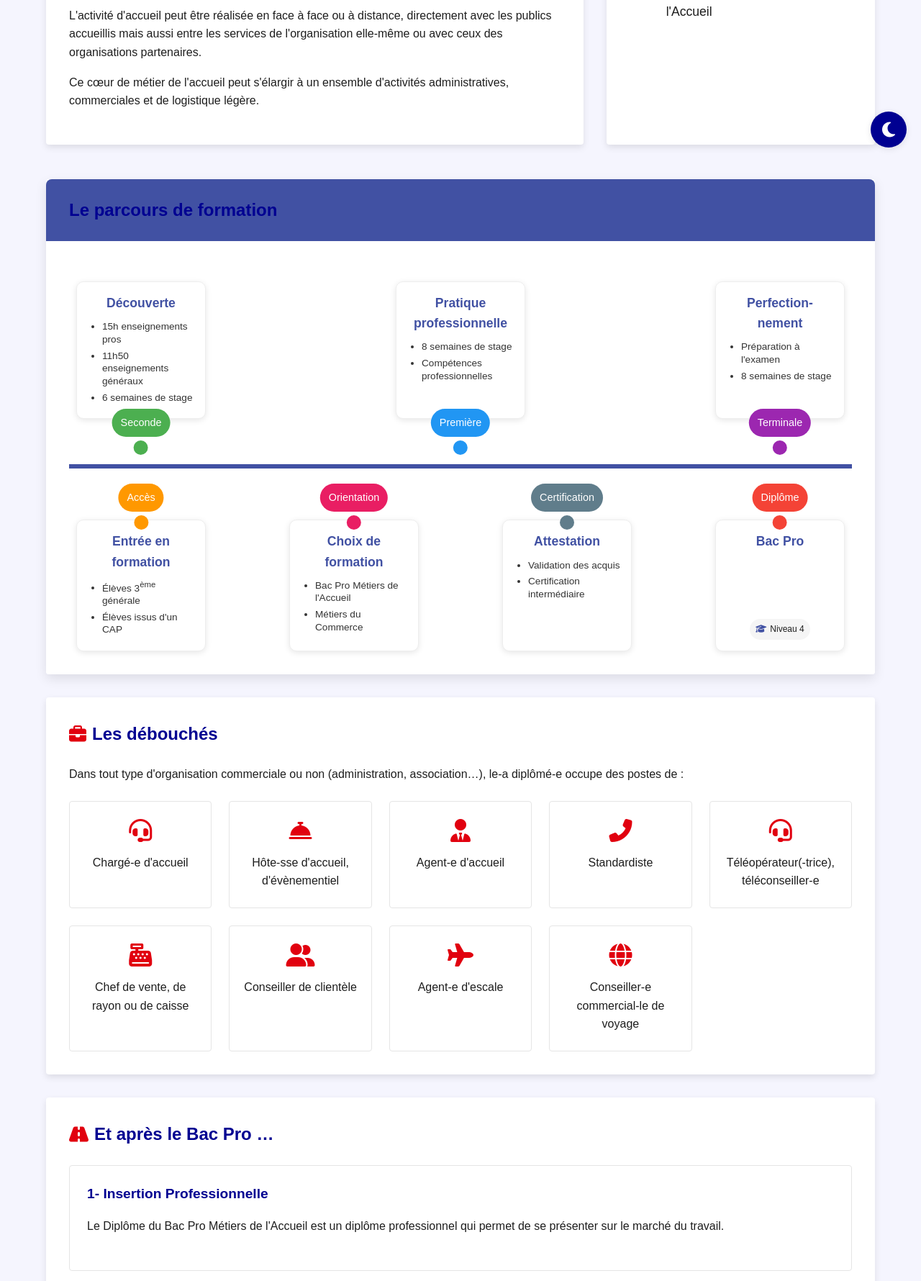
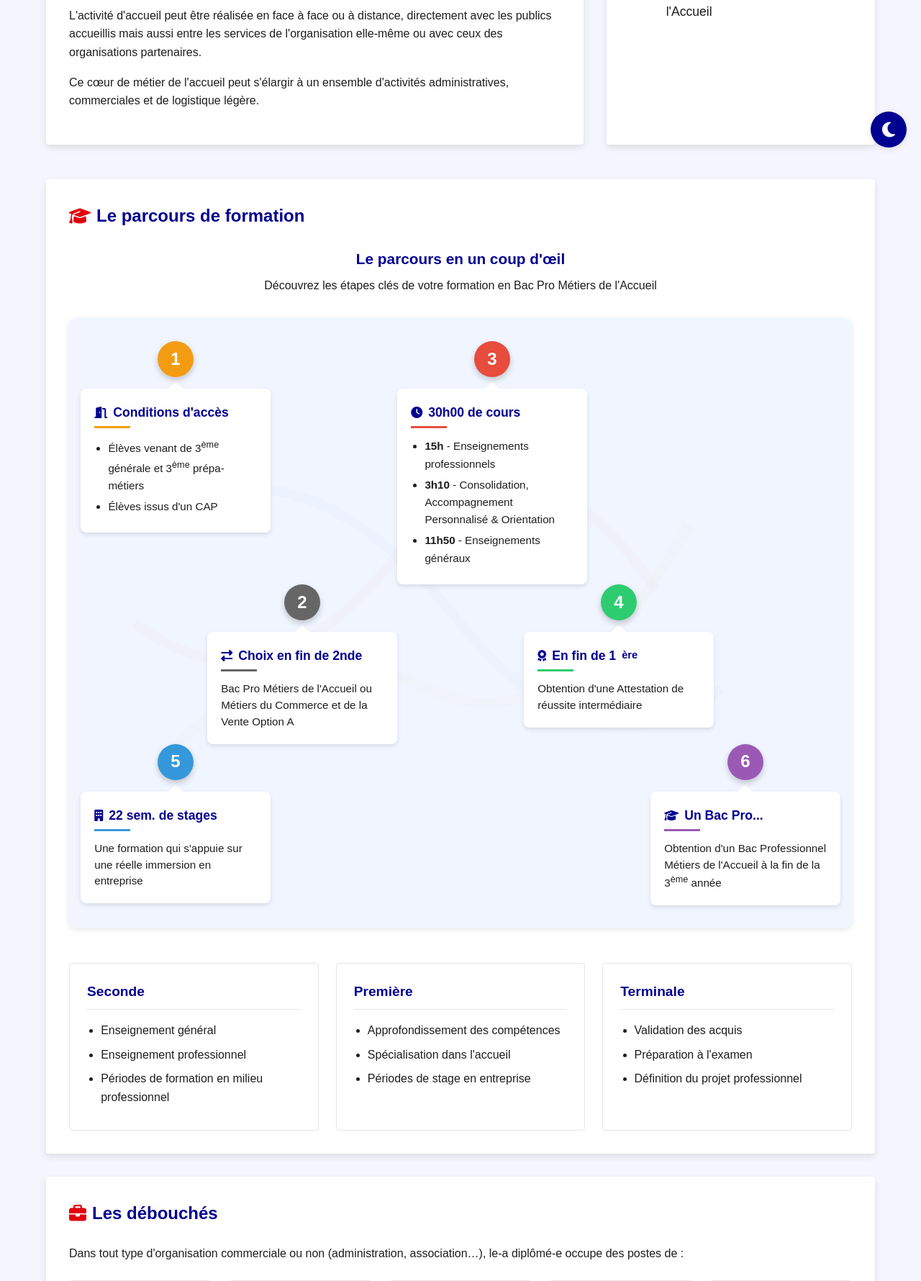
Before and after one commit to Yakari607/lycee1, a PHP site: page /metiers-accueil.php in a window 1280 px wide. Shown: the part 575-2355 px from the top of the page at 72% size. Run offline with PHP 8.4, Linux system fonts and the light colour scheme; some web fonts are replaced.

Commit message:
metier accueille

```diff
--- a/css/pages/formation.css
+++ b/css/pages/formation.css
@@ -146,210 +146,213 @@
     color: var(--text-color);
 }
 
-/* Timeline chronologique pour le parcours de formation - Nouveau design */
-.parcours-block {
-    padding: 0;
-    overflow: hidden;
-    box-shadow: 0 6px 16px rgba(0, 0, 0, 0.1);
+/* Parcours de formation */
+.parcours-grid {
+    display: grid;
+    grid-template-columns: repeat(3, 1fr);
+    gap: 1.5rem;
+    margin-top: 2rem;
 }
 
-.parcours-title {
-    background-color: #4151a3; /* Couleur violette */
-    color: white;
-    padding: 1.5rem 2rem;
-    margin: 0;
-    font-size: 1.8rem;
-    border-radius: 8px 8px 0 0;
+/* Timeline du parcours */
+.parcours-timeline {
+    margin: 2rem 0 3rem;
+    position: relative;
 }
 
 .timeline-container {
-    background-color: #fff;
-    padding: 2rem;
     position: relative;
+    display: grid;
+    grid-template-columns: repeat(12, 1fr);
+    background-color: #f0f5ff;
+    border-radius: 12px;
+    padding: 2rem 1rem;
+    box-shadow: 0 2px 8px rgba(0, 0, 0, 0.1);
+    overflow: hidden;
 }
 
-/* Timeline horizontale avec badges sur la ligne */
-.timeline {
-    position: relative;
-    display: flex;
-    flex-direction: column;
-    max-width: 100%;
-    margin: 0 auto;
-    min-height: 400px;
+.timeline-container::before {
+    content: '';
+    position: absolute;
+    top: 0;
+    left: 0;
+    width: 100%;
+    height: 100%;
+    background: url('../../images/formations/timeline-bg.svg') no-repeat center center;
+    background-size: contain;
+    opacity: 0.1;
+    z-index: 0;
 }
 
-/* Ligne horizontale centrale */
-.timeline::before {
-    content: "";
-    position: absolute;
-    width: 100%;
-    height: 6px;
-    background-color: #4151a3;
-    top: 50%;
-    left: 0;
-    transform: translateY(-50%);
+.timeline-node {
+    position: relative;
     z-index: 1;
 }
 
-/* Éléments de la timeline */
-.timeline-top .timeline-item,
-.timeline-bottom .timeline-item {
-    flex: 1;
-    padding: 0 10px;
-    position: relative;
-    max-width: 200px;
+.timeline-node#node-1 {
+    grid-column: 1 / 4;
+    grid-row: 1;
 }
 
-/* Conteneurs haut et bas */
-.timeline-top, .timeline-bottom {
-    display: flex;
-    justify-content: space-between;
-    width: 100%;
-    position: relative;
-    gap: 10px;
+.timeline-node#node-2 {
+    grid-column: 3 / 6;
+    grid-row: 2;
 }
 
-.timeline-top {
-    margin-bottom: 70px;
+.timeline-node#node-3 {
+    grid-column: 6 / 9;
+    grid-row: 1;
 }
 
-.timeline-bottom {
-    margin-top: 70px;
+.timeline-node#node-4 {
+    grid-column: 8 / 11;
+    grid-row: 2;
 }
 
-/* Badges sur la ligne */
-.timeline-badge {
-    position: absolute;
-    z-index: 2;
-    display: flex;
-    flex-direction: column;
-    align-items: center;
+.timeline-node#node-5 {
+    grid-column: 1 / 4;
+    grid-row: 3;
 }
 
-.timeline-top .timeline-badge {
-    bottom: -50px;
+.timeline-node#node-6 {
+    grid-column: 10 / 13;
+    grid-row: 3;
+}
+
+.timeline-circle {
+    display: flex;
+    align-items: center;
+    justify-content: center;
+    width: 50px;
+    height: 50px;
+    border-radius: 50%;
+    background-color: var(--accent-color);
+    color: white;
+    font-size: 1.5rem;
+    font-weight: bold;
+    margin: 0 auto 1rem;
+    box-shadow: 0 4px 8px rgba(0, 0, 0, 0.2);
+    position: relative;
+    z-index: 2;
+    transition: transform 0.3s ease;
+}
+
+#node-1 .timeline-circle { background-color: #f39c12; }
+#node-2 .timeline-circle { background-color: #666; }
+#node-3 .timeline-circle { background-color: #e74c3c; }
+#node-4 .timeline-circle { background-color: #2ecc71; }
+#node-5 .timeline-circle { background-color: #3498db; }
+#node-6 .timeline-circle { background-color: #9b59b6; }
+
+.timeline-node:hover .timeline-circle {
+    transform: scale(1.1);
+}
+
+.timeline-content {
+    background-color: white;
+    border-radius: 8px;
+    padding: 1.2rem;
+    box-shadow: 0 3px 6px rgba(0, 0, 0, 0.1);
+    transition: transform 0.3s ease, box-shadow 0.3s ease;
+    position: relative;
+    z-index: 1;
+}
+
+.timeline-content::before {
+    content: '';
+    position: absolute;
+    top: -10px;
     left: 50%;
     transform: translateX(-50%);
+    width: 0;
+    height: 0;
+    border-left: 10px solid transparent;
+    border-right: 10px solid transparent;
+    border-bottom: 10px solid white;
 }
 
-.timeline-bottom .timeline-badge {
-    top: -50px;
-    left: 50%;
-    transform: translateX(-50%);
-}
-
-.timeline-badge-circle {
-    width: 20px;
-    height: 20px;
-    border-radius: 50%;
-    background-color: #4151a3;
-}
-
-.timeline-badge-label {
-    display: block;
-    padding: 8px 12px;
-    border-radius: 25px;
-    background-color: #4151a3;
-    color: white;
-    font-weight: 500;
-    font-size: 0.9rem;
-    text-align: center;
-    white-space: nowrap;
-    margin-bottom: 5px;
-    width: max-content;
-}
-
-/* Contenu des cards */
-.timeline-content {
-    background-color: white;
-    border-radius: 10px;
-    box-shadow: 0 2px 8px rgba(0, 0, 0, 0.1);
-    padding: 15px;
-    height: 100%;
-    border: 1px solid #eee;
-    min-height: 130px;
-    display: flex;
-    flex-direction: column;
-    word-break: break-word;
+.timeline-node:hover .timeline-content {
+    transform: translateY(-5px);
+    box-shadow: 0 8px 15px rgba(0, 0, 0, 0.15);
 }
 
 .timeline-content h4 {
-    color: #4151a3;
-    margin: 0 0 10px;
+    color: var(--primary-color);
     font-size: 1.1rem;
-    text-align: center;
-    hyphens: auto;
-    overflow-wrap: break-word;
+    margin-bottom: 0.8rem;
+    position: relative;
+    padding-bottom: 0.5rem;
+    display: flex;
+    align-items: center;
+    gap: 0.5rem;
+}
+
+.timeline-content h4 i {
+    color: inherit;
+    font-size: 1rem;
+}
+
+.timeline-content h4::after {
+    content: '';
+    position: absolute;
+    bottom: 0;
+    left: 0;
+    width: 50px;
+    height: 3px;
+    background-color: var(--primary-color);
+}
+
+#node-1 .timeline-content h4::after { background-color: #f39c12; }
+#node-2 .timeline-content h4::after { background-color: #666; }
+#node-3 .timeline-content h4::after { background-color: #e74c3c; }
+#node-4 .timeline-content h4::after { background-color: #2ecc71; }
+#node-5 .timeline-content h4::after { background-color: #3498db; }
+#node-6 .timeline-content h4::after { background-color: #9b59b6; }
+
+.timeline-content p {
+    margin-bottom: 0;
+    font-size: 0.95rem;
+    line-height: 1.5;
 }
 
 .timeline-content ul {
-    margin: 0;
-    padding-left: 20px;
+    padding-left: 1.2rem;
+    margin-bottom: 0;
 }
 
 .timeline-content li {
-    margin-bottom: 5px;
-    color: #333;
-    font-size: 0.85rem;
-    line-height: 1.3;
+    margin-bottom: 0.3rem;
+    font-size: 0.95rem;
 }
 
-.timeline-info {
-    display: flex;
-    flex-wrap: wrap;
-    gap: 5px;
-    margin-top: auto;
-    justify-content: center;
+.parcours-card {
+    background-color: var(--light-bg);
+    border: 1px solid var(--border-color);
+    border-radius: var(--border-radius);
+    padding: 1.5rem;
+    transition: transform 0.3s ease, box-shadow 0.3s ease;
 }
 
-.info-badge {
-    display: flex;
-    align-items: center;
-    gap: 5px;
-    background-color: #f5f5f5;
-    padding: 5px 8px;
-    border-radius: 20px;
-    font-size: 0.75rem;
+.parcours-card:hover {
+    transform: translateY(-5px);
+    box-shadow: 0 8px 15px rgba(0, 0, 0, 0.1);
 }
 
-.info-badge i {
-    color: #4151a3;
+.parcours-card h4 {
+    color: var(--primary-color);
+    font-size: 1.2rem;
+    margin-bottom: 1rem;
+    padding-bottom: 0.5rem;
+    border-bottom: 1px solid var(--border-color);
 }
 
-/* Couleurs des badges */
-.badge-seconde {
-    background-color: #4CAF50; /* Vert */
-    color: white;
+.parcours-card ul {
+    padding-left: 1.2rem;
 }
 
-.badge-premiere {
-    background-color: #2196F3; /* Bleu */
-    color: white;
-}
-
-.badge-terminale {
-    background-color: #9C27B0; /* Violet */
-    color: white;
-}
-
-.badge-access {
-    background-color: #FF9800; /* Orange */
-    color: white;
-}
-
-.badge-orientation {
-    background-color: #E91E63; /* Rose */
-    color: white;
-}
-
-.badge-certification {
-    background-color: #607D8B; /* Bleu-gris */
-    color: white;
-}
-
-.badge-diplome {
-    background-color: #F44336; /* Rouge */
-    color: white;
+.parcours-card li {
+    margin-bottom: 0.5rem;
+    color: var(--text-color);
 }
 
 /* Débouchés */
@@ -851,3 +747,21 @@
         font-size: 1rem;
     }
 }
+
+.timeline-title {
+    text-align: center;
+    margin-bottom: 2rem;
+}
+
+.timeline-title h4 {
+    color: var(--primary-color);
+    font-size: 1.3rem;
+    margin-bottom: 0.5rem;
+}
+
+.timeline-title p {
+    color: var(--text-color);
+    font-size: 1rem;
+    max-width: 600px;
+    margin: 0 auto;
+}
--- a/metiers-accueil.php
+++ b/metiers-accueil.php
@@ -100,116 +100,97 @@
 
                 <!-- Contenu détaillé -->
                 <div class="formation-content">
-                    <!-- Parcours de formation avec timeline chronologique -->
-                    <div class="formation-block parcours-block">
-                        <h3 class="parcours-title">Le parcours de formation</h3>
+                    <div class="formation-block">
+                        <h3><i class="fas fa-graduation-cap"></i> Le parcours de formation</h3>
 
-                        <div class="timeline-container">
-                            <div class="timeline">
-                                <div class="timeline-top">
-                                    <div class="timeline-item">
-                                        <div class="timeline-content">
-                                            <h4>Découverte</h4>
-                                            <ul>
-                                                <li>15h enseignements pros</li>
-                                                <li>11h50 enseignements généraux</li>
-                                                <li>6 semaines de stage</li>
-                                            </ul>
-                                        </div>
-                                        <div class="timeline-badge">
-                                            <span class="timeline-badge-label badge-seconde">Seconde</span>
-                                            <div class="timeline-badge-circle badge-seconde"></div>
-                                        </div>
+                        <div class="timeline-title">
+                            <h4>Le parcours en un coup d'œil</h4>
+                            <p>Découvrez les étapes clés de votre formation en Bac Pro Métiers de l'Accueil</p>
                         </div>
 
-                                    <div class="timeline-item">
+                        <div class="parcours-timeline">
+                            <div class="timeline-container">
+                                <div class="timeline-node" id="node-1">
+                                    <div class="timeline-circle">1</div>
                                     <div class="timeline-content">
-                                            <h4>Pratique professionnelle</h4>
+                                        <h4><i class="fas fa-door-open"></i> Conditions d'accès</h4>
                                         <ul>
-                                                <li>8 semaines de stage</li>
-                                                <li>Compétences professionnelles</li>
-                                            </ul>
-                                        </div>
-                                        <div class="timeline-badge">
-                                            <span class="timeline-badge-label badge-premiere">Première</span>
-                                            <div class="timeline-badge-circle badge-premiere"></div>
-                                        </div>
-                                    </div>
-
-                                    <div class="timeline-item">
-                                        <div class="timeline-content">
-                                            <h4>Perfection&shy;nement</h4>
-                                            <ul>
-                                                <li>Préparation à l'examen</li>
-                                                <li>8 semaines de stage</li>
-                                            </ul>
-                                        </div>
-                                        <div class="timeline-badge">
-                                            <span class="timeline-badge-label badge-terminale">Terminale</span>
-                                            <div class="timeline-badge-circle badge-terminale"></div>
-                                        </div>
-                                    </div>
-                                </div>
-
-                                <div class="timeline-bottom">
-                                    <div class="timeline-item">
-                                        <div class="timeline-badge">
-                                            <span class="timeline-badge-label badge-access">Accès</span>
-                                            <div class="timeline-badge-circle badge-access"></div>
-                                        </div>
-                                        <div class="timeline-content">
-                                            <h4>Entrée en formation</h4>
-                                            <ul>
-                                                <li>Élèves 3<sup>ème</sup> générale</li>
+                                            <li>Élèves venant de 3<sup>ème</sup> générale et 3<sup>ème</sup> prépa-métiers</li>
                                             <li>Élèves issus d'un CAP</li>
                                         </ul>
                                     </div>
                                 </div>
 
-                                    <div class="timeline-item">
-                                        <div class="timeline-badge">
-                                            <span class="timeline-badge-label badge-orientation">Orientation</span>
-                                            <div class="timeline-badge-circle badge-orientation"></div>
+                                <div class="timeline-node" id="node-2">
+                                    <div class="timeline-circle">2</div>
+                                    <div class="timeline-content">
+                                        <h4><i class="fas fa-exchange-alt"></i> Choix en fin de 2nde</h4>
+                                        <p>Bac Pro Métiers de l'Accueil ou Métiers du Commerce et de la Vente Option A</p>
                                     </div>
+                                </div>
+
+                                <div class="timeline-node" id="node-3">
+                                    <div class="timeline-circle">3</div>
                                     <div class="timeline-content">
-                                            <h4>Choix de formation</h4>
+                                        <h4><i class="fas fa-clock"></i> 30h00 de cours</h4>
                                         <ul>
-                                                <li>Bac Pro Métiers de l'Accueil</li>
-                                                <li>Métiers du Commerce</li>
+                                            <li><strong>15h</strong> - Enseignements professionnels</li>
+                                            <li><strong>3h10</strong> - Consolidation, Accompagnement Personnalisé & Orientation</li>
+                                            <li><strong>11h50</strong> - Enseignements généraux</li>
                                         </ul>
                                     </div>
                                 </div>
 
-                                    <div class="timeline-item">
-                                        <div class="timeline-badge">
-                                            <span class="timeline-badge-label badge-certification">Certification</span>
-                                            <div class="timeline-badge-circle badge-certification"></div>
-                                        </div>
+                                <div class="timeline-node" id="node-4">
+                                    <div class="timeline-circle">4</div>
                                     <div class="timeline-content">
-                                            <h4>Attestation</h4>
-                                            <ul>
-                                                <li>Validation des acquis</li>
-                                                <li>Certification intermédiaire</li>
-                                            </ul>
+                                        <h4><i class="fas fa-award"></i> En fin de 1<sup>ère</sup></h4>
+                                        <p>Obtention d'une Attestation de réussite intermédiaire</p>
                                     </div>
                                 </div>
 
-                                    <div class="timeline-item">
-                                        <div class="timeline-badge">
-                                            <span class="timeline-badge-label badge-diplome">Diplôme</span>
-                                            <div class="timeline-badge-circle badge-diplome"></div>
+                                <div class="timeline-node" id="node-5">
+                                    <div class="timeline-circle">5</div>
+                                    <div class="timeline-content">
+                                        <h4><i class="fas fa-building"></i> 22 sem. de stages</h4>
+                                        <p>Une formation qui s'appuie sur une réelle immersion en entreprise</p>
                                     </div>
+                                </div>
+
+                                <div class="timeline-node" id="node-6">
+                                    <div class="timeline-circle">6</div>
                                     <div class="timeline-content">
-                                            <h4>Bac Pro</h4>
-                                            <div class="timeline-info">
-                                                <div class="info-badge">
-                                                    <i class="fas fa-graduation-cap"></i>
-                                                    <span>Niveau 4</span>
+                                        <h4><i class="fas fa-graduation-cap"></i> Un Bac Pro...</h4>
+                                        <p>Obtention d'un Bac Professionnel Métiers de l'Accueil à la fin de la 3<sup>ème</sup> année</p>
                                     </div>
                                 </div>
                             </div>
                         </div>
+
+                        <div class="parcours-grid">
+                            <div class="parcours-card">
+                                <h4>Seconde</h4>
+                                <ul>
+                                    <li>Enseignement général</li>
+                                    <li>Enseignement professionnel</li>
+                                    <li>Périodes de formation en milieu professionnel</li>
+                                </ul>
                             </div>
+                            <div class="parcours-card">
+                                <h4>Première</h4>
+                                <ul>
+                                    <li>Approfondissement des compétences</li>
+                                    <li>Spécialisation dans l'accueil</li>
+                                    <li>Périodes de stage en entreprise</li>
+                                </ul>
+                            </div>
+                            <div class="parcours-card">
+                                <h4>Terminale</h4>
+                                <ul>
+                                    <li>Validation des acquis</li>
+                                    <li>Préparation à l'examen</li>
+                                    <li>Définition du projet professionnel</li>
+                                </ul>
                             </div>
                         </div>
                     </div>
@@ -253,6 +234,36 @@
                             <div class="debouche-item">
                                 <i class="fas fa-globe"></i>
                                 <span>Conseiller-e commercial-le de voyage</span>
+                            </div>
+                        </div>
+                    </div>
+
+                    <div class="formation-block">
+                        <h3><i class="fas fa-check-circle"></i> Les qualités requises</h3>
+                        <div class="qualites-grid">
+                            <div class="qualite-item">
+                                <i class="fas fa-comments"></i>
+                                <span>Communication aisée</span>
+                            </div>
+                            <div class="qualite-item">
+                                <i class="fas fa-smile"></i>
+                                <span>Sens du relationnel</span>
+                            </div>
+                            <div class="qualite-item">
+                                <i class="fas fa-tasks"></i>
+                                <span>Organisation</span>
+                            </div>
+                            <div class="qualite-item">
+                                <i class="fas fa-laptop"></i>
+                                <span>Maîtrise des outils numériques</span>
+                            </div>
+                            <div class="qualite-item">
+                                <i class="fas fa-language"></i>
+                                <span>Compétences linguistiques</span>
+                            </div>
+                            <div class="qualite-item">
+                                <i class="fas fa-handshake"></i>
+                                <span>Capacité d'adaptation</span>
                             </div>
                         </div>
                     </div>
```
Also changed, not shown: other parts of css/pages/formation.css (+26 -133 lines), index.php (+21 -41 lines), images/formations/timeline-bg.svg (added). Lines whose indentation alone changed are shown as unchanged.
